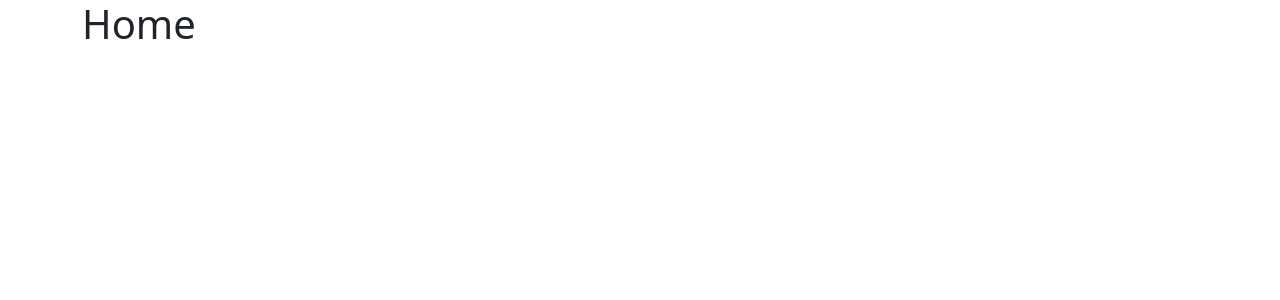
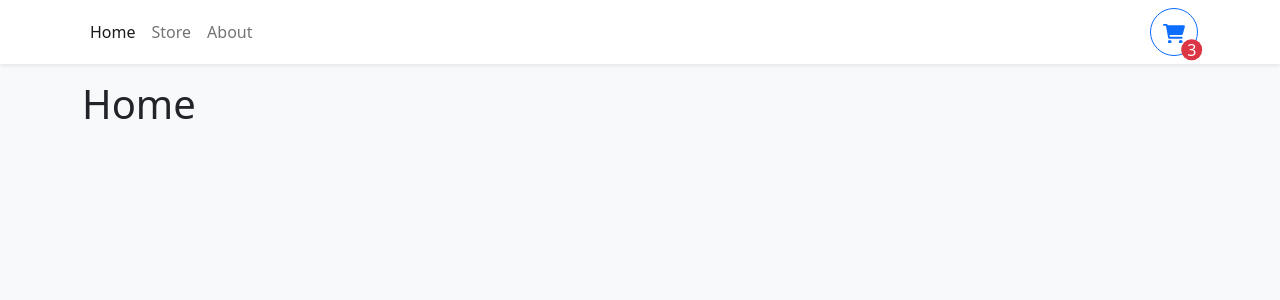
Before and after one commit to Bbek-Crestha/shopping-cart, a React (Vite) app: page / in a window 1280 px wide. Shown: the top 300 px of the page. Built offline with nearby package versions, Linux system fonts and the light colour scheme.

Commit message:
feat: create global navbar

```diff
--- a/index.html
+++ b/index.html
@@ -6,7 +6,7 @@
 		<meta name="viewport" content="width=device-width, initial-scale=1.0" />
 		<title>Vite App</title>
 	</head>
-  <body>
+	<body class="bg-light">
 		<div id="root"></div>
 		<script type="module" src="/src/main.tsx"></script>
 	</body>
--- a/src/App.tsx
+++ b/src/App.tsx
@@ -5,10 +5,13 @@
 import Store from "./pages/Store";
 import About from "./pages/About";
 
+import Navbar from "./components/Navbar";
+
 function App() {
 	return (
 		<BrowserRouter>
-			<Container>
+			<Navbar />
+			<Container className="mb-4">
 				<Routes>
 					<Route path="/" element={<Home />} />
 					<Route path="/store" element={<Store />} />
--- /dev/null
+++ b/src/components/Navbar.tsx
@@ -0,0 +1,55 @@
+import { Button, Container, Nav, Navbar as NavbarBs } from "react-bootstrap";
+import { NavLink } from "react-router-dom";
+
+const Navbar = () => {
+	return (
+		<NavbarBs sticky="top" className="bg-white shadow-sm mb-3">
+			<Container>
+				<Nav className="me-auto">
+					<Nav.Link as={NavLink} to="/">
+						Home
+					</Nav.Link>
+
+					<Nav.Link as={NavLink} to="/store">
+						Store
+					</Nav.Link>
+
+					<Nav.Link as={NavLink} to="/about">
+						About
+					</Nav.Link>
+				</Nav>
+
+				<Button
+					style={{ width: "3rem", height: "3rem", position: "relative" }}
+					variant="outline-primary"
+					className="rounded-circle"
+				>
+					<svg
+						xmlns="http://www.w3.org/2000/svg"
+						viewBox="0 0 576 512"
+						fill="currentColor"
+					>
+						<path d="M96 0C107.5 0 117.4 8.19 119.6 19.51L121.1 32H541.8C562.1 32 578.3 52.25 572.6 72.66L518.6 264.7C514.7 278.5 502.1 288 487.8 288H170.7L179.9 336H488C501.3 336 512 346.7 512 360C512 373.3 501.3 384 488 384H159.1C148.5 384 138.6 375.8 136.4 364.5L76.14 48H24C10.75 48 0 37.25 0 24C0 10.75 10.75 0 24 0H96zM128 464C128 437.5 149.5 416 176 416C202.5 416 224 437.5 224 464C224 490.5 202.5 512 176 512C149.5 512 128 490.5 128 464zM512 464C512 490.5 490.5 512 464 512C437.5 512 416 490.5 416 464C416 437.5 437.5 416 464 416C490.5 416 512 437.5 512 464z" />
+					</svg>
+
+					<div
+						className="rounded-circle bg-danger d-flex justify-content-center align-items-center"
+						style={{
+							color: "white",
+							width: "1.3rem",
+							height: "1.3rem",
+							position: "absolute",
+							bottom: "0",
+							right: "0",
+							transform: "translate(25%,25%)",
+						}}
+					>
+						3
+					</div>
+				</Button>
+			</Container>
+		</NavbarBs>
+	);
+};
+
+export default Navbar;
```
Lines whose indentation alone changed are shown as unchanged.
